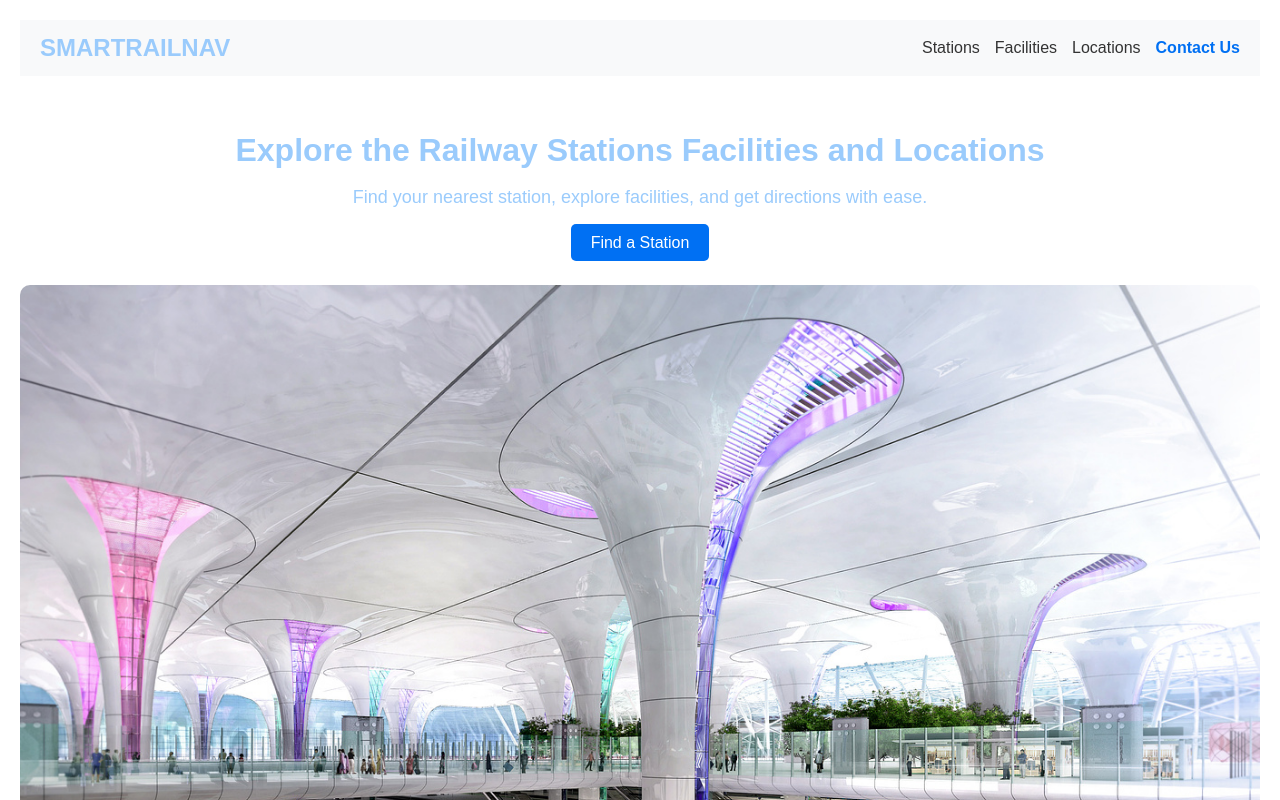
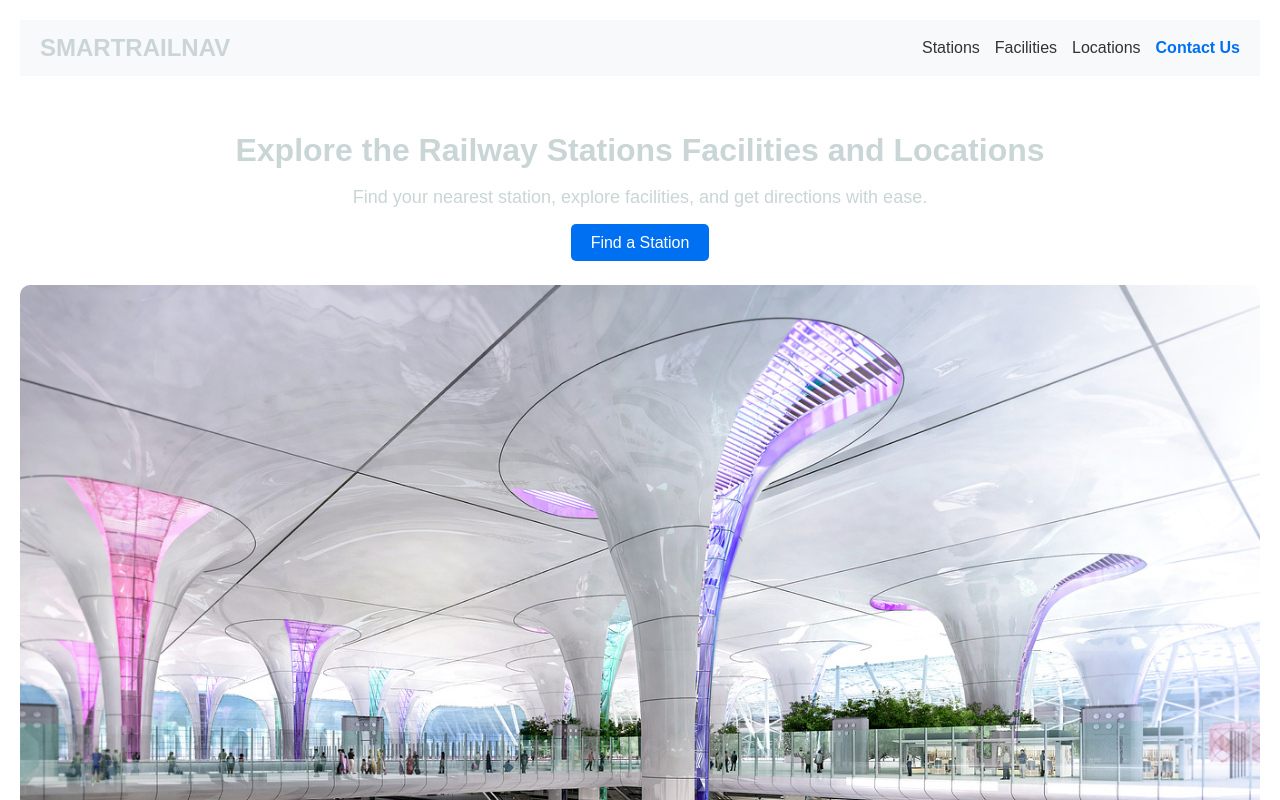
Before and after one commit to SriSruthi-T/rail3-app, a Next.js app: page / in a window 1280 px wide. Shown: the top 800 px of the page. Built offline with nearby package versions, Linux system fonts and the light colour scheme.

Commit message:
Initial commit -Next.js app with routing

```diff
--- a/src/styles/globals.css
+++ b/src/styles/globals.css
@@ -11,7 +11,7 @@
 body {
   font-family: 'Inter', sans-serif;
   background-size: cover;
- color: #9acbfc;
+ color: #cad5d6;
   line-height: 1.5;
   scroll-behavior: smooth;
   min-height: 100vh;
@@ -29,7 +29,7 @@ body {
 }
 
 .header {
-  background-color: #1c1d1e;
+  background-color: #015fbd;
   padding: 20px 0;
   position: sticky;
   top: 0;
```
